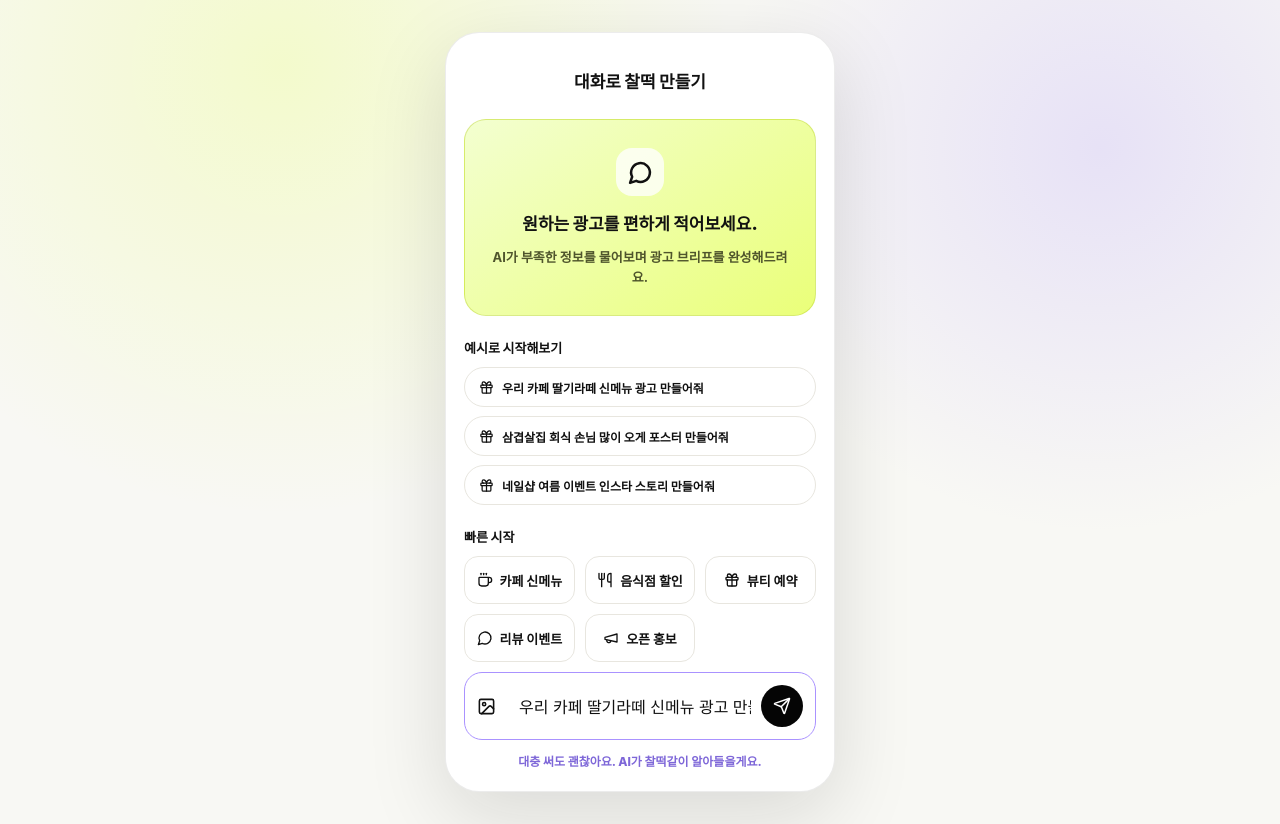
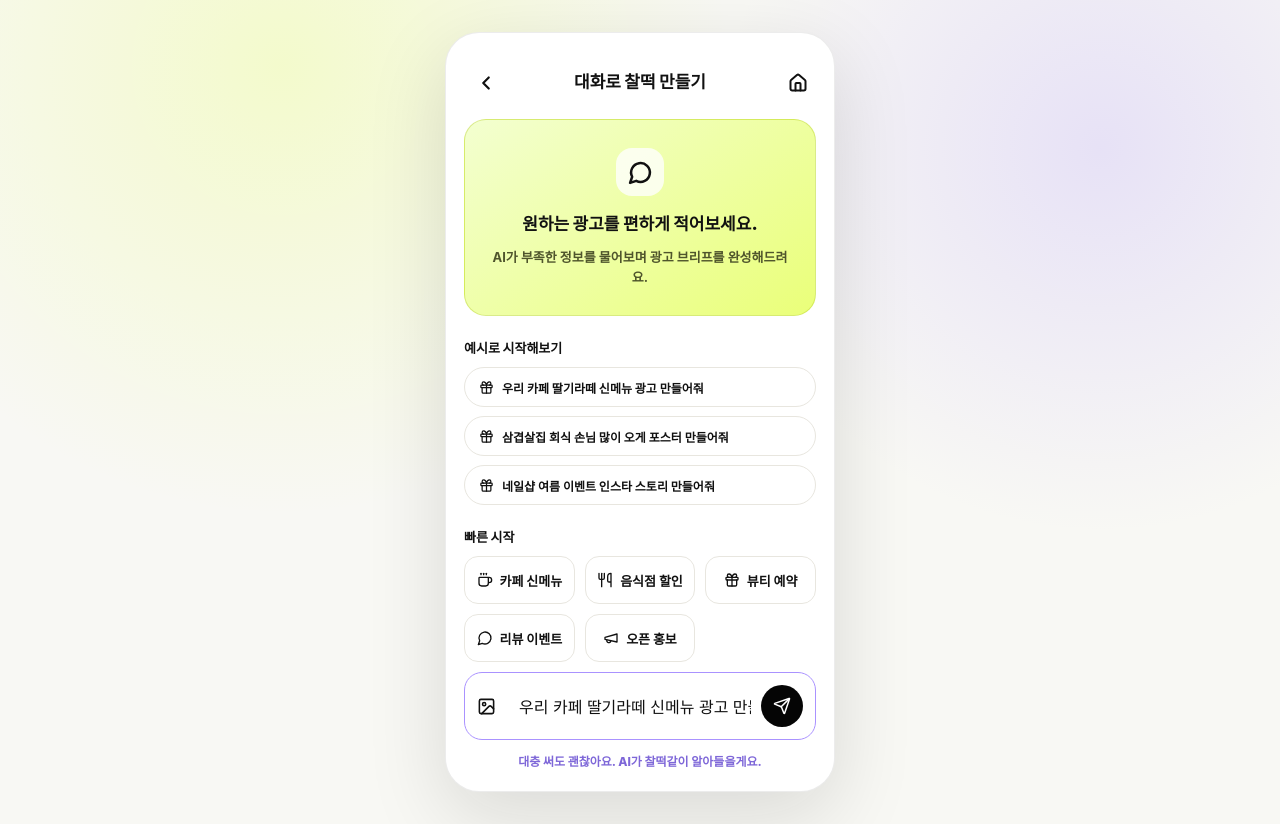
Before and after one commit to ming2tofu33/pjt-sprint_ai07_easyadsAGENT, a Next.js app in the folder apps/web/: page /generate/chat in a window 1280 px wide. Built offline with nearby package versions, Linux system fonts and the light colour scheme; no server answers.

Commit message:
fix(fe): add chat start escape navigation

```diff
--- a/apps/web/app/generate/chat/ChatGenerateClient.tsx
+++ b/apps/web/app/generate/chat/ChatGenerateClient.tsx
@@ -247,7 +247,7 @@ export function ChatGenerateClient({ initialSurface = "home", initialStage = "st
       ) : null}
 
       {appSurface === "chat" && state.step === 1 ? (
-        <ChatStartStep onSubmit={handleSubmitPrompt} />
+        <ChatStartStep onSubmit={handleSubmitPrompt} onBack={() => router.back()} onGoHome={() => navigateTo("home")} />
       ) : null}
 
       {appSurface === "chat" && state.step === 2 ? (
--- a/apps/web/components/generate/ChatStartStep.tsx
+++ b/apps/web/components/generate/ChatStartStep.tsx
@@ -22,9 +22,11 @@ const quickStarts = [
 
 type ChatStartStepProps = {
   onSubmit: (prompt: string) => void;
+  onBack: () => void;
+  onGoHome: () => void;
 };
 
-export function ChatStartStep({ onSubmit }: ChatStartStepProps) {
+export function ChatStartStep({ onSubmit, onBack, onGoHome }: ChatStartStepProps) {
   const [value, setValue] = useState("우리 카페 딸기라떼 신메뉴 광고 만들어줘");
 
   function submitPrompt() {
@@ -36,7 +38,7 @@ export function ChatStartStep({ onSubmit }: ChatStartStepProps) {
 
   return (
     <>
-      <StepHeader title="대화로 찰떡 만들기" />
+      <StepHeader title="대화로 찰떡 만들기" canGoBack backLabel="이전 화면" onBack={onBack} onHome={onGoHome} />
       <section className={styles.hero}>
         <span className={styles.heroIcon}>
           <MessageCircle size={25} strokeWidth={2.4} />
--- a/apps/web/components/generate/StepHeader.tsx
+++ b/apps/web/components/generate/StepHeader.tsx
@@ -1,24 +1,32 @@
-import { ChevronLeft } from "lucide-react";
+import { ChevronLeft, Home } from "lucide-react";
 import styles from "./generate.module.css";
 
 type StepHeaderProps = {
   title: string;
   canGoBack?: boolean;
   onBack?: () => void;
+  backLabel?: string;
+  onHome?: () => void;
 };
 
-export function StepHeader({ title, canGoBack = false, onBack }: StepHeaderProps) {
+export function StepHeader({ title, canGoBack = false, onBack, backLabel = "이전 단계", onHome }: StepHeaderProps) {
   return (
     <header className={styles.topNav}>
       {canGoBack ? (
-        <button className={styles.iconButton} type="button" aria-label="이전 단계" onClick={onBack}>
-          <ChevronLeft size={22} strokeWidth={2.4} />
+        <button className={styles.iconButton} type="button" aria-label={backLabel} onClick={onBack}>
+          <ChevronLeft size={22} strokeWidth={2.4} aria-hidden="true" />
         </button>
       ) : (
         <span />
       )}
       <h1 className={styles.title}>{title}</h1>
-      <span />
+      {onHome ? (
+        <button className={styles.iconButton} type="button" aria-label="홈으로" onClick={onHome}>
+          <Home size={20} strokeWidth={2.4} aria-hidden="true" />
+        </button>
+      ) : (
+        <span />
+      )}
     </header>
   );
 }
--- a/apps/web/playwright.config.ts
+++ b/apps/web/playwright.config.ts
@@ -4,7 +4,7 @@ export default defineConfig({
   testDir: "./e2e",
   timeout: 30_000,
   webServer: {
-    command: "npm run dev",
+    command: "NEXT_PUBLIC_BFF_BASE_URL=http://127.0.0.1:4999 npm run dev",
     url: "http://127.0.0.1:3000",
     reuseExistingServer: !process.env.CI,
     timeout: 120_000
```
Also changed, not shown: 2 other files (tests, documents, lock files or other folders).
